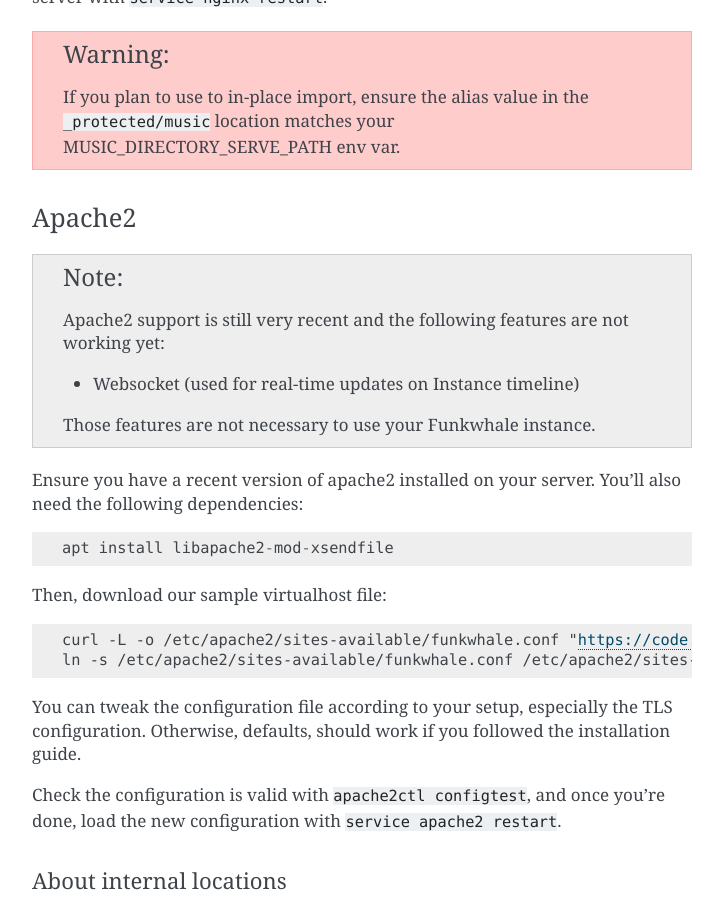
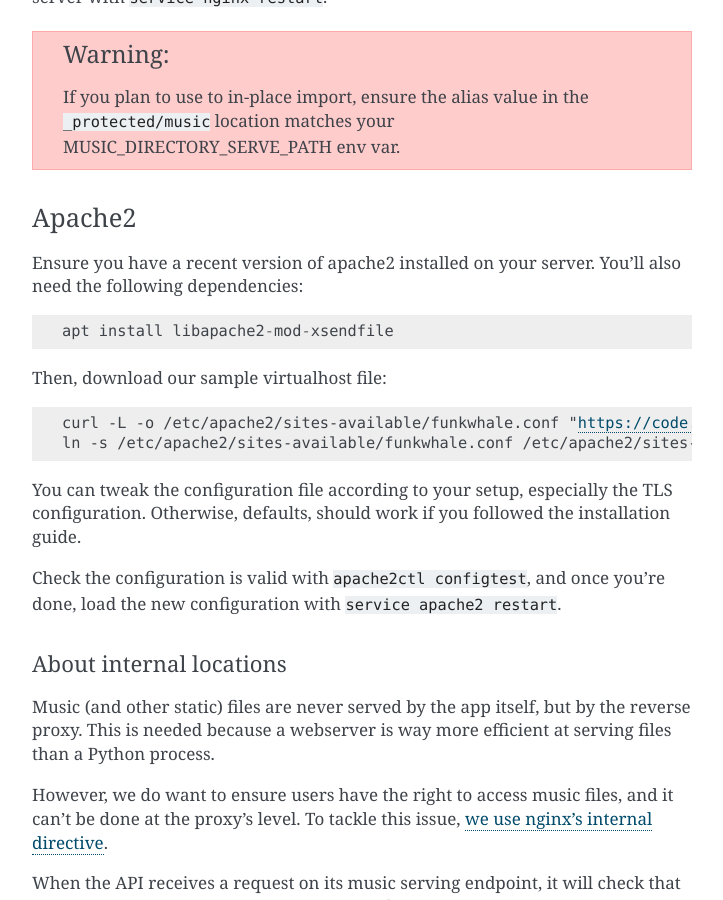
Before and after one commit to RYGhub/funkwhale, a Sphinx documentation site: the page built from docs/installation/index.rst, in a window 1280 px wide and 900 px high, scrolled down 2381 px. Shown: the whole window, without its empty margins (388-1111 px from the left). Built offline with Sphinx 7.4.7, drawn with Linux system fonts in a browser that asks for light colours; pages that are not in the unit, such as notebooks, are missing from menus.

Commit message:
Updated apache2 conf file for websockets

```diff
--- a/docs/installation/index.rst
+++ b/docs/installation/index.rst
@@ -124,15 +124,6 @@
 Apache2
 ^^^^^^^
 
-.. note::
-
-    Apache2 support is still very recent and the following features
-    are not working yet:
-
-    - Websocket (used for real-time updates on Instance timeline)
-
-    Those features are not necessary to use your Funkwhale instance.
-
 Ensure you have a recent version of apache2 installed on your server.
 You'll also need the following dependencies::
 
```
Also changed, not shown: 2 other files.
